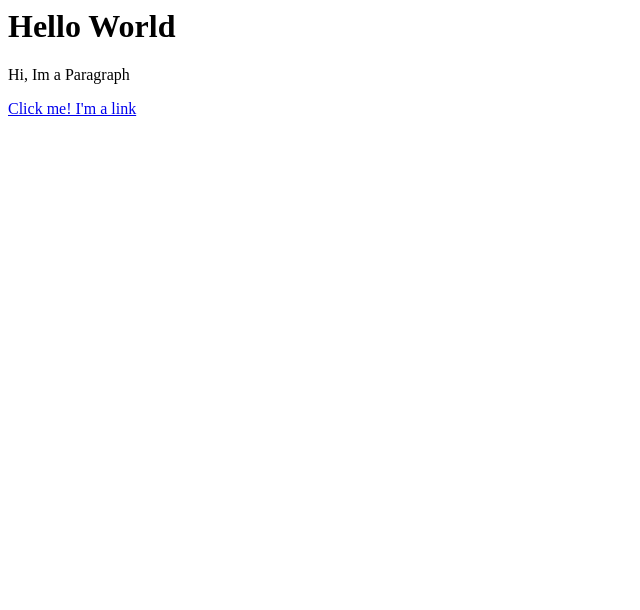
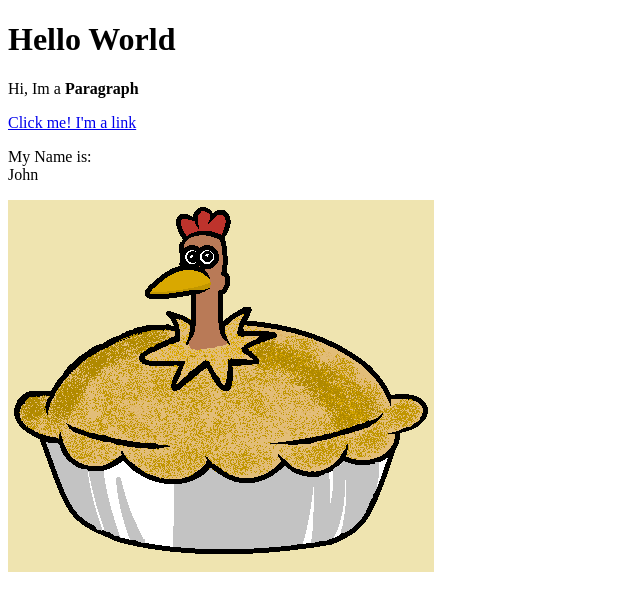
Before and after one commit to Ju2o/HTML-Skillshare-Tutorial, a plain HTML site: page Test.html in a window 1280 px wide. Shown: the whole page, without its empty margins (0-640 px from the left). Drawn offline with Linux system fonts and the light colour scheme.

Commit message:
Added Image and other elements

```diff
--- a/Test.html
+++ b/Test.html
@@ -1,3 +1,13 @@
-<h1>Hello World</h1>
-<p>Hi, Im a Paragraph</p>
-<a href="https://google.com" target="_blank" title="Go To Google">Click me! I'm a link</a>
+<!DOCTYPE html>
+<html>
+    <head>
+        <title>Test Page</title>
+    </head>
+    <body>
+        <h1>Hello World</h1>
+        <p>Hi, Im a <b>Paragraph</b></p>
+        <a href="https://google.com" target="_blank" title="Go To Google">Click me! I'm a link</a>
+        <p>My Name is:<br> John</p>
+        <img src="img/chickenpie.png">
+    </body>
+</html>
```
Also changed, not shown: img/chickenpie.png (added).
